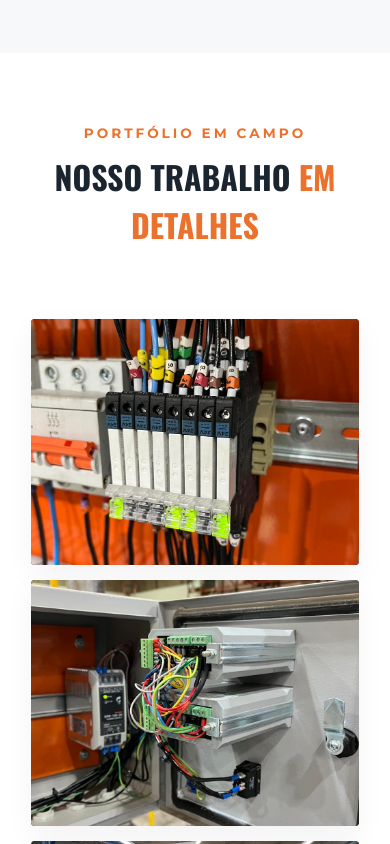
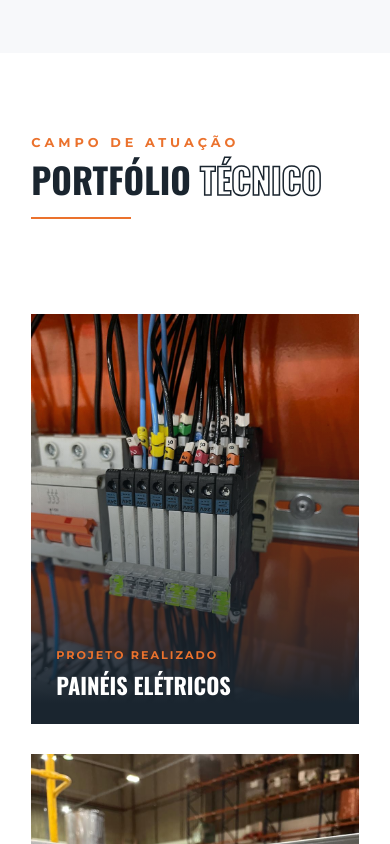
Before and after one commit to matheusedivaldo/arqtecservice, a React (Vite) app: page / in a window 390 px wide. Shown: the part 7360-8204 px from the top of the page. Built offline with nearby package versions, Linux system fonts and the light colour scheme.

Commit message:
Finaliza Gallery

```diff
--- a/src/components/Gallery/Gallery.jsx
+++ b/src/components/Gallery/Gallery.jsx
@@ -1,33 +1,56 @@
-import React from 'react';
+import React, { useEffect, useRef, useState } from 'react';
 import styles from './Gallery.module.css';
 import galleryData from '../../data/gallery.json';
 
 const Gallery = () => {
+    const [isVisible, setIsVisible] = useState(false);
+    const sectionRef = useRef(null);
+
+    useEffect(() => {
+        const observer = new IntersectionObserver(
+            ([entry]) => {
+                if (entry.isIntersecting) setIsVisible(true);
+            },
+            { threshold: 0.1 }
+        );
+        if (sectionRef.current) observer.observe(sectionRef.current);
+        return () => observer.disconnect();
+    }, []);
+
     const getImageUrl = (name) => {
         return new URL(`../../assets/gallery/${name}`, import.meta.url).href;
     };
 
     return (
-        <section className={styles.gallery} id="galeria">
+        <section className={`${styles.gallery} ${isVisible ? styles.animate : ''}`} id="galeria" ref={sectionRef}>
             <div className={styles.container}>
                 <header className={styles.header}>
-                    <span className={styles.label}>Portfólio em Campo</span>
-                    <h2 className={styles.title}>Nosso Trabalho <span>em Detalhes</span></h2>
+                    <div className={styles.titleBox}>
+                        <span className={styles.label}>Campo de Atuação</span>
+                        <h2 className={styles.title}>Portfólio <span>Técnico</span></h2>
+                    </div>
+                    <div className={styles.line} />
                 </header>
 
-                <div className={styles.grid}>
-                    {galleryData.map((item) => (
-                        <div key={item.id} className={styles.card}>
-                            <div className={styles.imageWrapper}>
-                                <img
-                                    src={getImageUrl(item.image)}
-                                    alt={item.title}
-                                    className={styles.image}
-                                />
-                                <div className={styles.overlay}>
-                                    <div className={styles.info}>
-                                        <span className={styles.itemTitle}>{item.title}</span>
-                                        <div className={styles.accentLine}></div>
+                <div className={styles.stackGrid}>
+                    {galleryData.map((item, index) => (
+                        <div
+                            key={item.id}
+                            className={styles.card}
+                            style={{ '--delay': `${index * 0.1}s` }}
+                        >
+                            <div className={styles.cardInner}>
+                                <div className={styles.imageBox}>
+                                    <img
+                                        src={getImageUrl(item.image)}
+                                        alt={item.title}
+                                        className={styles.image}
+                                    />
+                                    <div className={styles.cardOverlay}>
+                                        <div className={styles.cardContent}>
+                                            <span className={styles.category}>Projeto Realizado</span>
+                                            <h3 className={styles.itemTitle}>{item.title}</h3>
+                                        </div>
                                     </div>
                                 </div>
                             </div>
--- a/src/components/Gallery/Gallery.module.css
+++ b/src/components/Gallery/Gallery.module.css
@@ -1,136 +1,174 @@
 .gallery {
-  padding: 100px 0;
-  background-color: var(--color-bg);
+  padding: 140px 0;
+  background-color: #ffffff;
+  overflow: hidden;
 }
 
 .container {
   max-width: 1400px;
   margin: 0 auto;
-  width: 100%;
   padding: 0 8%;
 }
 
 .header {
-  text-align: center;
-  margin-bottom: 70px;
+  display: flex;
+  align-items: flex-end;
+  justify-content: space-between;
+  margin-bottom: 80px;
 }
 
 .label {
   color: var(--color-primary);
   font-weight: 700;
   text-transform: uppercase;
-  letter-spacing: 3px;
-  font-size: 0.85rem;
+  letter-spacing: 4px;
+  font-size: 0.8rem;
   display: block;
   margin-bottom: 10px;
 }
 
 .title {
   font-family: var(--font-secondary);
-  font-size: clamp(2rem, 5vw, 3.2rem);
+  font-size: clamp(2.2rem, 5vw, 3.5rem);
   color: var(--color-secondary);
   text-transform: uppercase;
+  line-height: 1;
 }
 
 .title span {
-  color: var(--color-primary);
+  color: transparent;
+  -webkit-text-stroke: 1.5px var(--color-secondary);
 }
 
-.grid {
+.line {
+  height: 2px;
+  width: 100px;
+  background-color: var(--color-primary);
+  margin-bottom: 15px;
+}
+
+.stackGrid {
   display: grid;
-  grid-template-columns: repeat(3, 1fr);
-  gap: 25px;
+  grid-template-columns: repeat(auto-fill, minmax(350px, 1fr));
+  gap: 30px;
+  perspective: 1000px;
 }
 
 .card {
-  position: relative;
-  background-color: var(--color-dark);
-  border-radius: 4px;
-  overflow: hidden;
-  box-shadow: 0 10px 30px rgba(0, 0, 0, 0.05);
+  opacity: 0;
+  transform: translateY(50px) rotateX(-10deg);
+  transition: all 0.8s cubic-bezier(0.16, 1, 0.3, 1) var(--delay);
 }
 
-.imageWrapper {
+.animate .card {
+  opacity: 1;
+  transform: translateY(0) rotateX(0);
+}
+
+.cardInner {
   position: relative;
   width: 100%;
-  aspect-ratio: 1 / 1;
+  aspect-ratio: 4/5;
+  background-color: var(--color-secondary);
+  overflow: hidden;
+  transition: transform 0.6s cubic-bezier(0.16, 1, 0.3, 1);
+}
+
+.imageBox {
+  width: 100%;
+  height: 100%;
+  position: relative;
 }
 
 .image {
   width: 100%;
   height: 100%;
   object-fit: cover;
-  transition: transform 0.6s cubic-bezier(0.2, 1, 0.3, 1);
-  display: block;
+  transition: transform 1s ease;
 }
 
-.overlay {
+.cardOverlay {
   position: absolute;
   inset: 0;
-  background: linear-gradient(to top, rgba(26, 37, 47, 0.95), transparent 70%);
+  background: linear-gradient(
+    to top,
+    var(--color-secondary) 5%,
+    transparent 80%
+  );
   display: flex;
   align-items: flex-end;
-  padding: 30px;
+  padding: 40px;
   opacity: 0;
+  transform: translateY(20px);
+  transition: all 0.4s ease;
   z-index: 2;
-  transition: opacity 0.4s ease;
 }
 
-.card:hover .overlay {
-  opacity: 1;
+.cardContent {
+  width: 100%;
 }
 
-.card:hover .image {
-  transform: scale(1.1);
+.category {
+  color: var(--color-primary);
+  font-size: 0.7rem;
+  text-transform: uppercase;
+  letter-spacing: 2px;
+  font-weight: 700;
+  display: block;
+  margin-bottom: 8px;
 }
 
 .itemTitle {
   color: #fff;
   font-family: var(--font-secondary);
-  font-size: 1.3rem;
+  font-size: 1.6rem;
   text-transform: uppercase;
-  letter-spacing: 1px;
-  display: block;
+  line-height: 1.2;
 }
 
-.accentLine {
-  width: 0;
-  height: 3px;
-  background-color: var(--color-primary);
-  margin-top: 12px;
-  transition: width 0.4s ease;
+.cardInner:hover {
+  transform: translateY(-15px) rotateY(5deg);
+  box-shadow: -20px 20px 50px rgba(0, 0, 0, 0.15);
 }
 
-.card:hover .accentLine {
-  width: 100%;
+.cardInner:hover .image {
+  transform: scale(1.1);
+  filter: brightness(0.6);
+}
+
+.cardInner:hover .cardOverlay {
+  opacity: 1;
+  transform: translateY(0);
 }
 
 @media (max-width: 1100px) {
-  .grid {
+  .stackGrid {
     grid-template-columns: repeat(2, 1fr);
   }
 }
 
 @media (max-width: 768px) {
   .gallery {
-    padding: 70px 0;
+    padding: 80px 0;
   }
-
-  .grid {
-    gap: 15px;
+  .header {
+    flex-direction: column;
+    align-items: flex-start;
+    gap: 20px;
   }
-
+  .stackGrid {
+    grid-template-columns: 1fr;
+    gap: 30px;
+  }
+  .cardInner:hover {
+    transform: none;
+  }
+  .cardOverlay {
+    opacity: 1;
+    transform: translateY(0);
+    padding: 25px;
+  }
   .itemTitle {
-    font-size: 1.1rem;
+    font-size: 1.4rem;
   }
 }
-
-@media (max-width: 500px) {
-  .grid {
-    grid-template-columns: 1fr;
-  }
-
-  .imageWrapper {
-    aspect-ratio: 4 / 3;
-  }
-}
```
